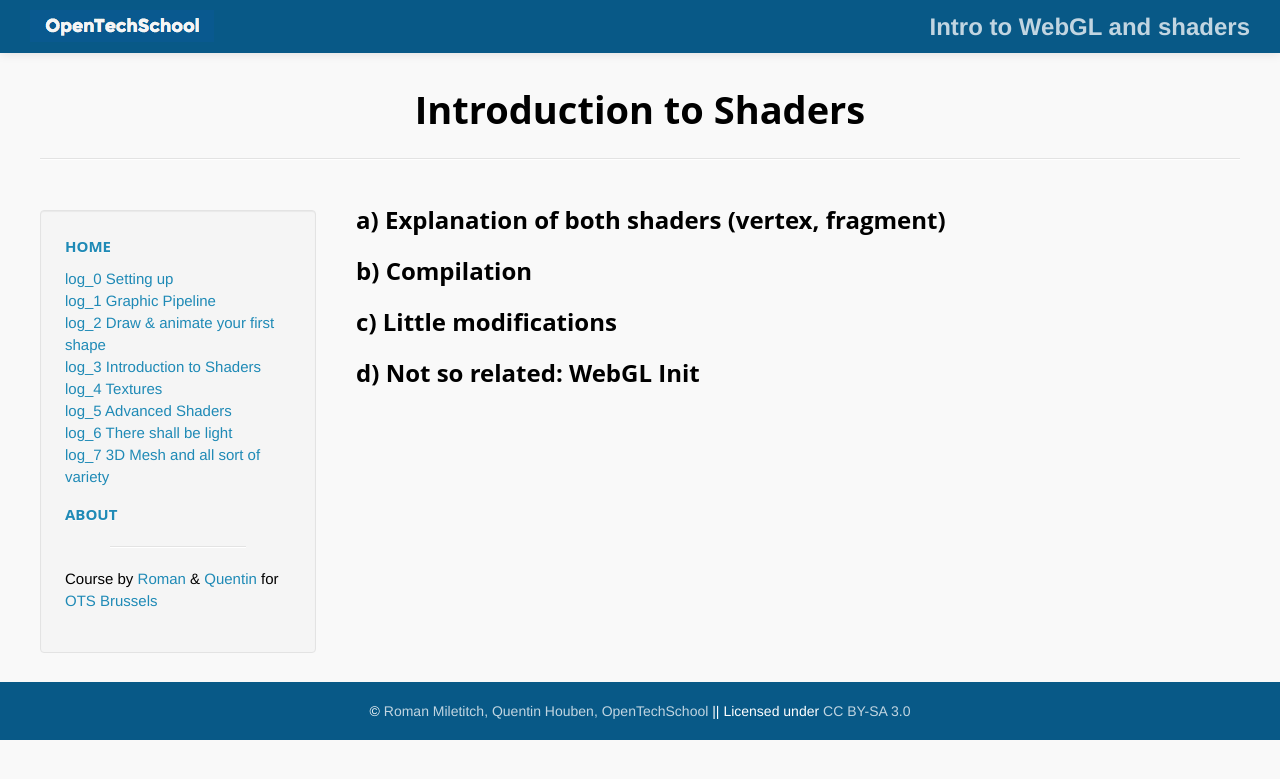
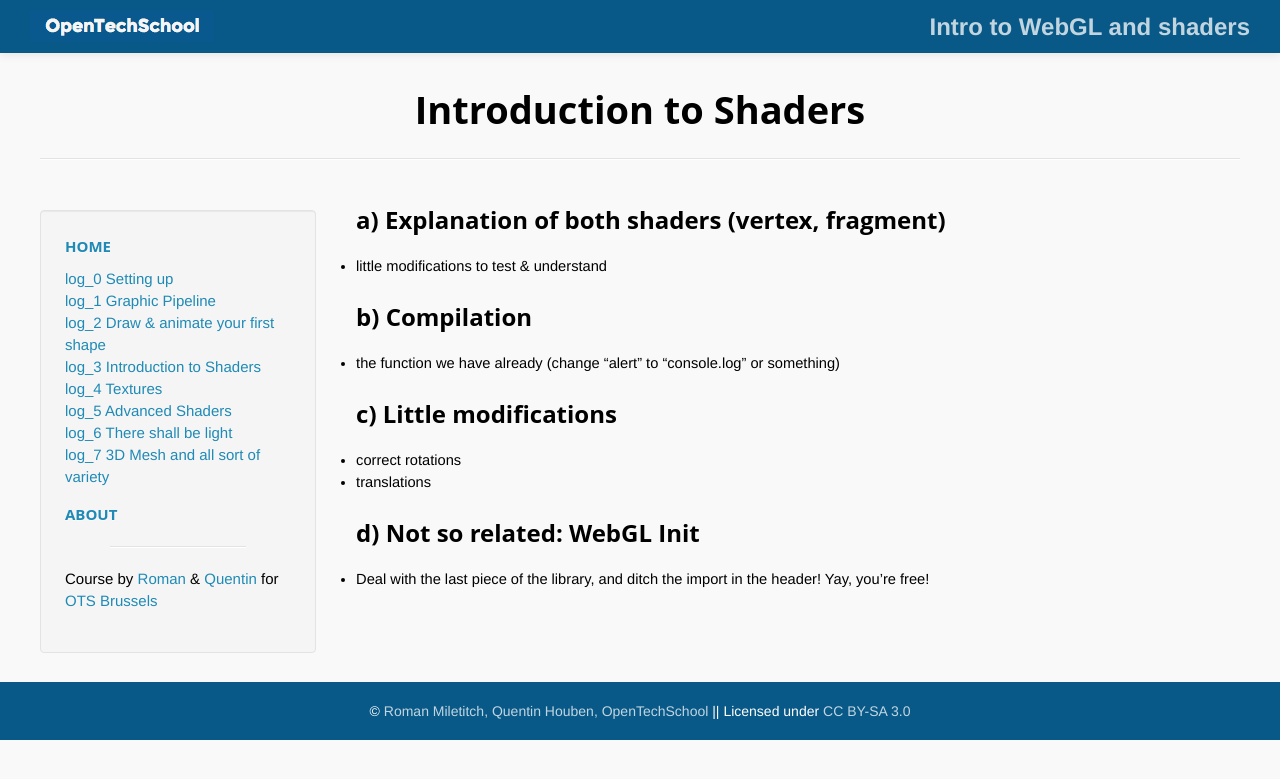
Before and after one commit to OpenTechSchool-Brussels/intro-to-webGL-and-shaders, a Jekyll site: the page built from log3_intro_shaders.md, in a window 1280 px wide. Shown: the top 779 px of the page. Built offline with Jekyll 4.4.1, drawn with Linux system fonts in a browser that asks for light colours.

Commit message:
Update log3_intro_shaders.md

```diff
--- a/log3_intro_shaders.md
+++ b/log3_intro_shaders.md
@@ -7,9 +7,14 @@
 
 
 ## a) Explanation of both shaders (vertex, fragment)
+* little modifications to test & understand
 
 ## b) Compilation
+* the function we have already (change "alert" to "console.log" or something)
 
 ## c) Little modifications
+* correct rotations
+* translations
 
 ## d) Not so related: WebGL Init
+* Deal with the last piece of the library, and ditch the import in the header! Yay, you're free!
```
